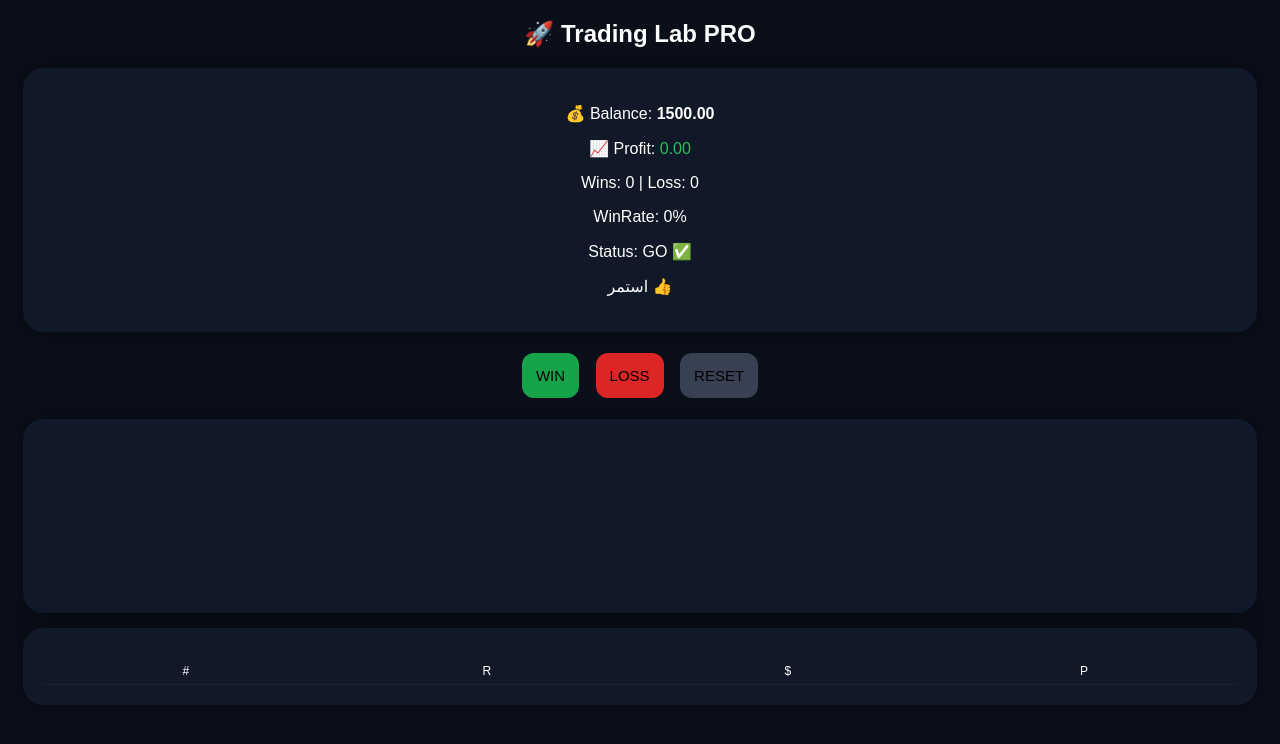
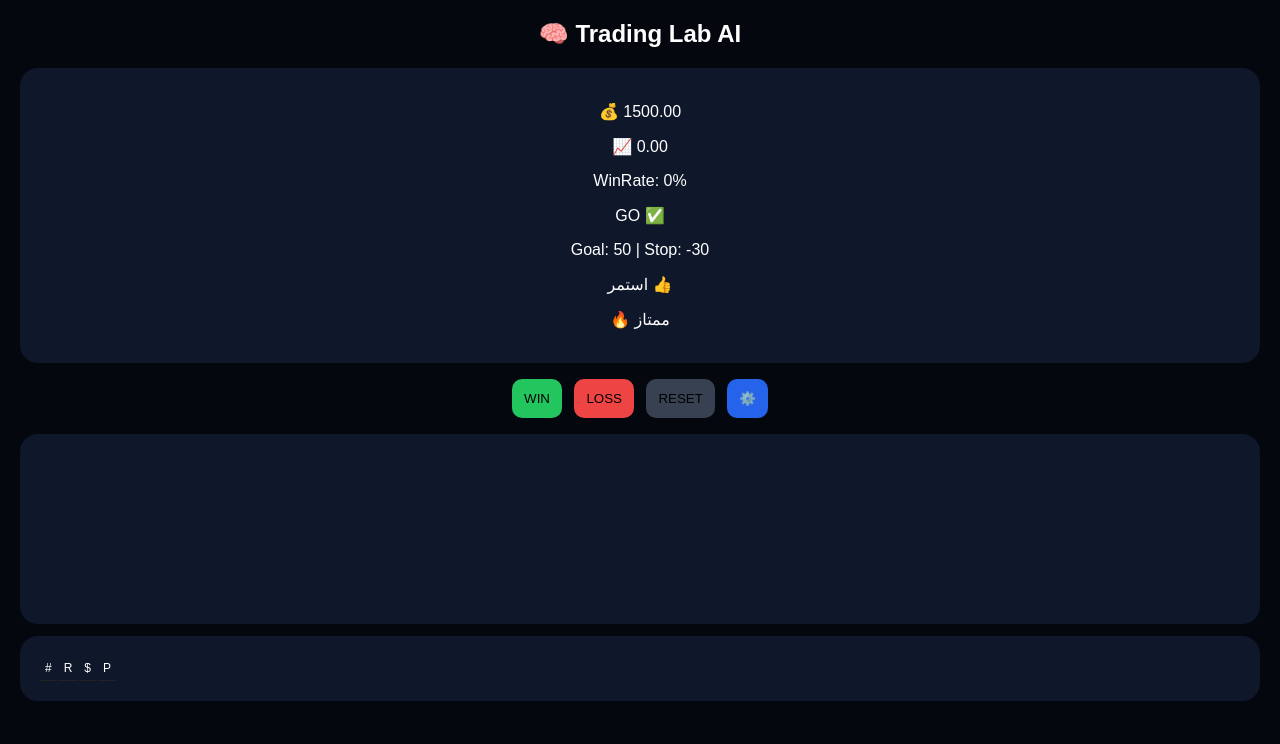
Before and after one commit to wldgd12/trading-lab, a plain HTML site: page index.html in a window 1280 px wide. Drawn offline with Linux system fonts and the light colour scheme.

Commit message:
Refactor trading application with AI features

```diff
--- a/index.html
+++ b/index.html
@@ -2,52 +2,16 @@
 <html>
 <head>
 <meta name="viewport" content="width=device-width, initial-scale=1.0">
-<title>Trading Lab PRO</title>
 
 <style>
-body{
-  background:#0b0f1a;
-  color:#fff;
-  font-family:Arial;
-  text-align:center;
-}
-
-.card{
-  background:#111827;
-  margin:15px;
-  padding:20px;
-  border-radius:20px;
-  box-shadow:0 0 20px rgba(0,0,0,0.5);
-}
-
-h2{
-  margin-top:20px;
-}
-
-button{
-  padding:14px;
-  margin:6px;
-  border:none;
-  border-radius:12px;
-  font-size:15px;
-}
-
-.win{background:#16a34a}
-.loss{background:#dc2626}
+body{background:#05070f;color:#fff;text-align:center;font-family:Arial}
+.card{background:#0f172a;margin:12px;padding:18px;border-radius:18px}
+button{padding:12px;margin:4px;border:none;border-radius:10px}
+.win{background:#22c55e}
+.loss{background:#ef4444}
 .reset{background:#374151}
-
-table{
-  width:100%;
-  margin-top:10px;
-  border-collapse:collapse;
-}
-
-td{
-  border-bottom:1px solid #222;
-  padding:6px;
-  font-size:12px;
-}
-
+.settings{background:#2563eb}
+td{font-size:12px;padding:5px;border-bottom:1px solid #222}
 .green{color:#22c55e}
 .red{color:#ef4444}
 </style>
@@ -55,20 +19,22 @@ td{
 
 <body>
 
-<h2>🚀 Trading Lab PRO</h2>
+<h2>🧠 Trading Lab AI</h2>
 
 <div class="card">
 <p id="balance"></p>
 <p id="profit"></p>
-<p id="stats"></p>
 <p id="winrate"></p>
 <p id="status"></p>
+<p id="goal"></p>
 <p id="advice"></p>
+<p id="ai"></p>
 </div>
 
 <button class="win" onclick="trade('W')">WIN</button>
 <button class="loss" onclick="trade('L')">LOSS</button>
 <button class="reset" onclick="reset()">RESET</button>
+<button class="settings" onclick="settings()">⚙️</button>
 
 <div class="card">
 <canvas id="chart" height="150"></canvas>
@@ -80,76 +46,70 @@ td{
 
 <script>
 
-// ===== DATA =====
-let data = JSON.parse(localStorage.getItem("pro_data")) || {
-  balance:1500,
-  start:1500,
-  wins:0,
-  loss:0,
-  step:0,
-  trades:[]
+let data = JSON.parse(localStorage.getItem("ai_lab")) || {
+  balance:1500,start:1500,wins:0,loss:0,step:0,
+  trades:[],goal:50,stop:-30
 }
 
-// ===== MARTINGALE =====
 function entry(){
   return data.step==0?12:data.step==1?18:24
 }
 
-// ===== SAVE =====
 function save(){
-  localStorage.setItem("pro_data", JSON.stringify(data))
+  localStorage.setItem("ai_lab",JSON.stringify(data))
+}
+
+// ===== AI =====
+function analyze(){
+
+let last = data.trades.slice(-10)
+
+let wins = last.filter(t=>t.r=="W").length
+let losses = last.filter(t=>t.r=="L").length
+
+let streak = 0
+for(let i=data.trades.length-1;i>=0;i--){
+if(data.trades[i].r=="L") streak++
+else break
+}
+
+let result="🔥 ممتاز"
+if(losses>wins) result="⚠️ أدائك ضعيف"
+if(streak>=3) result="🚨 وقف فورًا - خسائر متتالية"
+
+return result
 }
 
 // ===== UPDATE =====
 function update(){
 
-  let total = data.wins + data.loss
-  let wr = total>0 ? ((data.wins/total)*100).toFixed(1) : 0
-  let pnl = (data.balance - data.start).toFixed(2)
+let total=data.wins+data.loss
+let wr=total>0?((data.wins/total)*100).toFixed(1):0
+let pnl=(data.balance-data.start)
 
-  document.getElementById("balance").innerHTML =
-    "💰 Balance: <b>"+data.balance.toFixed(2)+"</b>"
-
-  document.getElementById("profit").innerHTML =
-    "📈 Profit: <span class='"+(pnl>=0?"green":"red")+"'>"+pnl+"</span>"
-
-  document.getElementById("stats").innerText =
-    "Wins: "+data.wins+" | Loss: "+data.loss
-
-  document.getElementById("winrate").innerText =
-    "WinRate: "+wr+"%"
+document.getElementById("balance").innerText="💰 "+data.balance.toFixed(2)
+document.getElementById("profit").innerText="📈 "+pnl.toFixed(2)
+document.getElementById("winrate").innerText="WinRate: "+wr+"%"
 
 let status="GO ✅"
-  let advice="استمر 👍"
+if(pnl<=data.stop) status="STOP 🚫"
+if(pnl>=data.goal) status="TARGET 🎯"
 
-  if(pnl <= -30){
-    status="STOP 🚫"
-    advice="وقف فورًا"
-  }
-  else if(wr < 50 && total>5){
-    advice="⚠️ دخولك ضعيف"
-  }
+document.getElementById("status").innerText=status
+document.getElementById("goal").innerText="Goal: "+data.goal+" | Stop: "+data.stop
+document.getElementById("advice").innerText="استمر 👍"
+document.getElementById("ai").innerText=analyze()
 
-  document.getElementById("status").innerText="Status: "+status
-  document.getElementById("advice").innerText=advice
-
-  // ===== TABLE =====
-  let log = document.getElementById("log")
+// جدول
+let log=document.getElementById("log")
 log.innerHTML="<tr><td>#</td><td>R</td><td>$</td><td>P</td></tr>"
-
 data.trades.slice(-10).forEach((t,i)=>{
-    log.innerHTML +=
-    "<tr><td>"+(i+1)+"</td><td>"+t.r+"</td><td>"+t.e+"</td><td>"+t.p+"</td></tr>"
+log.innerHTML+="<tr><td>"+(i+1)+"</td><td>"+t.r+"</td><td>"+t.e+"</td><td>"+t.p+"</td></tr>"
 })
 
-  drawChart()
-}
-
-// ===== CHART =====
-function drawChart(){
-  let c = document.getElementById("chart")
-  let ctx = c.getContext("2d")
-
+// رسم
+let c=document.getElementById("chart")
+let ctx=c.getContext("2d")
 ctx.clearRect(0,0,c.width,c.height)
 
 ctx.strokeStyle="#22c55e"
@@ -172,37 +132,49 @@ function drawChart(){
 })
 
 ctx.stroke()
+
 }
 
-// ===== TRADE =====
+// ===== ACTION =====
 function trade(type){
 
-  let grade = prompt("التقييم A / B / C","A") || "A"
-
-  let e = entry()
-  let p = 0
+let e=entry()
+let p=0
 
 if(type=="W"){
-    p = e*0.8
-    data.balance = Number((data.balance + p).toFixed(2))
+p=e*0.8
+data.balance=Number((data.balance+p).toFixed(2))
 data.wins++
-    data.step = 0
-  } else {
-    p = -e
-    data.balance = Number((data.balance - e).toFixed(2))
+data.step=0
+}else{
+p=-e
+data.balance=Number((data.balance-e).toFixed(2))
 data.loss++
 data.step++
 }
 
-  data.trades.push({r:type,e:e,p:p,g:grade})
+data.trades.push({r:type,e:e,p:p})
 
 save()
 update()
 }
 
-// ===== RESET =====
+function settings(){
+
+let b=prompt("رأس المال",data.balance)
+let g=prompt("الهدف",data.goal)
+let s=prompt("وقف الخسارة",data.stop)
+
+if(b){data.balance=Number(b);data.start=Number(b)}
+if(g){data.goal=Number(g)}
+if(s){data.stop=Number(s)}
+
+save()
+update()
+}
+
 function reset(){
-  data = {balance:1500,start:1500,wins:0,loss:0,step:0,trades:[]}
+data={balance:1500,start:1500,wins:0,loss:0,step:0,trades:[],goal:50,stop:-30}
 save()
 update()
 }
```
Lines whose indentation alone changed are shown as unchanged.
